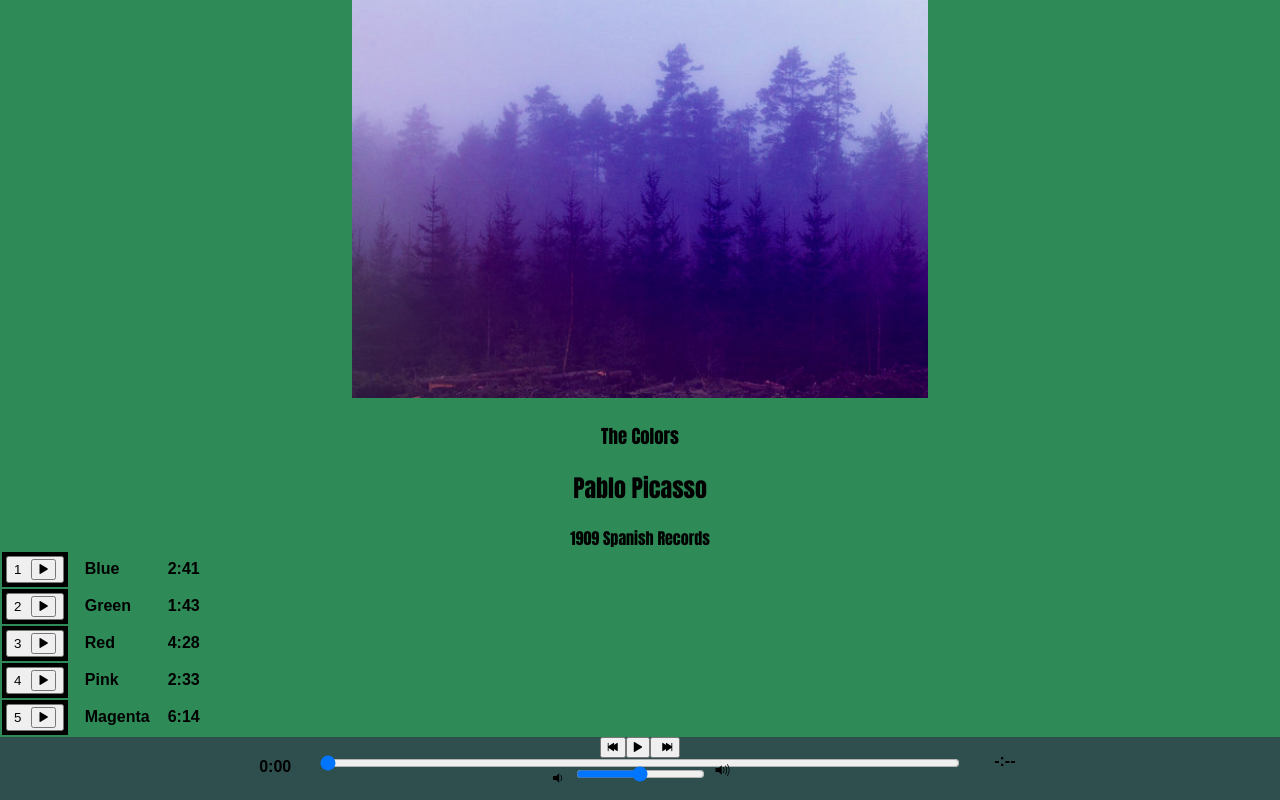
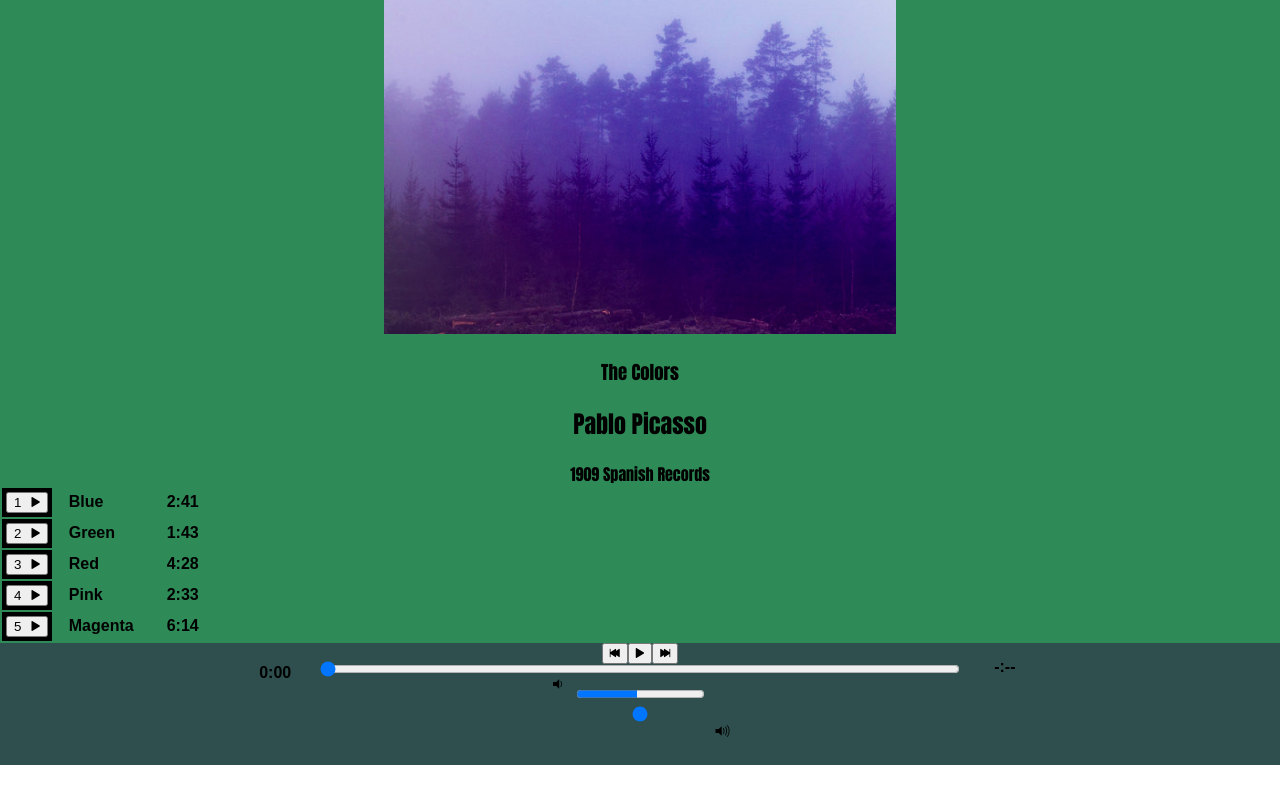
Before and after one commit to clintonm3/bloc-jams-react, a React (Create React App) app: page /album/the-colors in a window 1280 px wide. Shown: the part 246-1046 px from the top of the page. Built offline with nearby package versions, Linux system fonts and the light colour scheme.

Commit message:
Assignment 10 styling

```diff
--- a/src/App.js
+++ b/src/App.js
@@ -4,7 +4,6 @@ import Landing from './components/Landing';
 import Library from './components/Library';
 import Album from './components/Album';
 import './styling/App.css';
-//import * as ReactBootstrap from "react-bootstrap";
 
 class App extends Component {
   render() {
--- a/src/components/Album.js
+++ b/src/components/Album.js
@@ -156,9 +156,8 @@ class Album extends Component {
                 <td className="song-actions">
                   <button>
                     <span className="song-number">{index + 1}</span>
-                    <button id="play-pause-album" onClick={this.props.handleSongClick} >
-                      <span className={this.props.isPlaying ? 'ion-pause' : 'ion-play'}></span>
-                    </button>
+                    <span id="play-pause-album" onClick={this.props.handleSongClick}></span>
+                    <span className={this.props.isPlaying ? 'ion-pause' : 'ion-play'}></span>
                   </button>
                 </td>
                 <td className="song-title">{song.title}</td>
--- a/src/components/Library.js
+++ b/src/components/Library.js
@@ -1,7 +1,7 @@
 import React, { Component } from 'react';
 import { Link } from 'react-router-dom';
+import albumData from './../data/albums';
 import { Grid, Col, Row } from 'react-bootstrap';
-import albumData from './../data/albums';
 import '.././styling/Library.css';
 
 class Library extends Component {
@@ -11,13 +11,13 @@ class Library extends Component {
   }
 
    render() {
-    return (
-      <Grid className='library'>
+     return (
+       <Grid className='library'>
         <h1 className='album-list'>Album List</h1>
         <Row>
          {
             this.state.albums.map((album, index) =>
-              <Col className="library-album text-left" sm={4}>
+              <Col className="library-album text-left" sm={4} key={index}>
               <Link to={`/album/${album.slug}`} key={index}>
                 <img className="library-album-pic" src={album.albumCover} alt={album.title} />
                 <div className="album-info-1"><span className="album-name">{album.title}</span> ({album.songs.length} songs)</div>
--- a/src/index.js
+++ b/src/index.js
@@ -4,7 +4,6 @@ import { BrowserRouter } from 'react-router-dom';
 import './index.css';
 import App from './App';
 import registerServiceWorker from './registerServiceWorker';
-//import Bootstrap from 'bootstrap/dist/css/bootstrap.css';
 
 ReactDOM.render(
    <BrowserRouter>
--- a/src/styling/Album.css
+++ b/src/styling/Album.css
@@ -1,4 +1,3 @@
-
 #album-info {
   font-family: impact;
 }
@@ -6,8 +5,8 @@
 #album-cover-art {
   padding-top: 50px;
   background-position: relative;
-  height: 45%;
-  width: 45%;
+  height: 40%;
+  width: 40%;
 }
 
 .song-number {
@@ -29,5 +28,5 @@
 .song-duration {
   font-family: sans-serif;
   font-weight: bold;
-  padding-left: 15px;
+  padding-left: 30px;
 }
--- a/src/styling/Landing.css
+++ b/src/styling/Landing.css
@@ -7,7 +7,7 @@
   opacity: 1.0;
   color: white;
   font-size: 100px;
-  padding-top: 40px;
+  padding-bottom: -20%;
   font-family: impact;
   outline-color: black;
   outline-width: thick;
@@ -21,10 +21,10 @@
 .hero-title {
   color: white;
   font-weight: bolder;
-  opacity: 1.0;
   font-family: serif;
   outline-color: black;
   outline-width: thick;
+  font-size: 50px;
 }
 
 .landing {
@@ -32,9 +32,10 @@
   background-position: center;
   height: 100%;
   background-repeat: repeat-y;
-  background-size: 80% 50%;
+  background-size: 80% 40%;
   opacity: 1.0;
   padding-bottom: 250px;
+  padding-top: 15px;
 }
 
 .selling-points {
--- a/src/styling/Library.css
+++ b/src/styling/Library.css
@@ -1,6 +1,7 @@
 .library-album-pic {
-	width:100%;
-  padding-top: 30%;
+	padding-top: 10%;
+	height: 30%;
+	width: 30%;
 }
 
 .library-album {
@@ -23,7 +24,6 @@
    color: black;
 	 font-family: cursive;
 	 font-size: 15px;
-	 margin-bottom: 500%;
 }
 
 .album-list {
--- a/src/styling/PlayerBar.css
+++ b/src/styling/PlayerBar.css
@@ -2,22 +2,18 @@
   background-color: DarkSlateGrey;
 }
 
-#next {
-  padding-left: 10px
-}
-
 .ion-volume-low {
   margin-left: -165px;
-  margin-bottom: -24px;
+  margin-bottom: -30px;
 }
 
 .ion-volume-high {
   margin-right: -165px;
-  margin-top: -24px;
+  margin-top: -75px;
 }
 
 #volume-control {
-  padding-bottom: 20px;
+  padding-bottom: 24px;
   color: black;
 }
 
@@ -25,7 +21,6 @@
   width: 50%;
   color: black;
   background-color: black;
-
 }
 
 .current-time {
@@ -41,5 +36,6 @@
 }
 
 .volume-seek-bar {
-  margin-bottom: -23px;
+  padding-top: 40px;
+  margin-bottom: 6%;
 }
```
